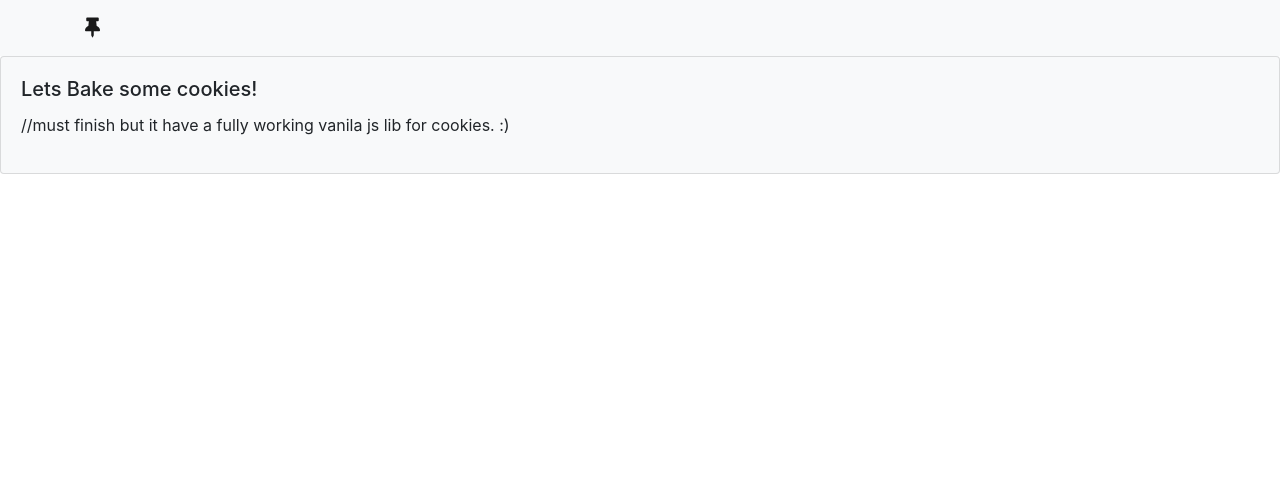
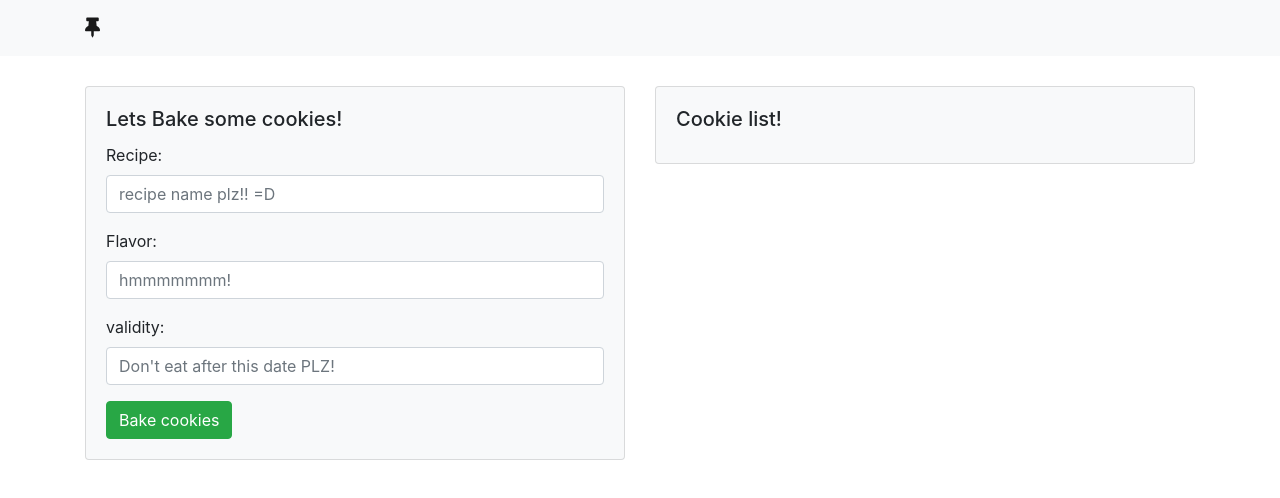
Before and after one commit to LeonadoRivaldo/30dayscodechallenge_day3, a plain HTML site: page index.html in a window 1280 px wide. Drawn offline with nearby package versions, Linux system fonts and the light colour scheme.

Commit message:
lib is working, but cant create cookies from a form dunno why yet :S

```diff
--- a/index.html
+++ b/index.html
@@ -28,28 +28,66 @@
     </header>
 
     <content>
+        <div class="container" style="margin-top:30px;">
             <div class="row">
                 <div class="col-sm">
                     <div class="card bg-light mb-3">
                         <div class="card-body">
                             <h5 class="card-title">Lets Bake some cookies!</h5>
                             <div class="form-group">
-                            //must finish but it have a fully working  vanila js lib for cookies. :)
+                                <label title="cookie name" for="cookie_name">Recipe: </label>
+                                <input type="text" id="cookie_name" name="cookie_name" class="form-control" placeholder="recipe name plz!! =D">
+                            </div>
+                            <div class="form-group">
+                                <label title="COOKIE VALUE" for="cookie_name">Flavor: </label>
+                                <input type="text" id="cookie_value" name="cookie_value" class="form-control" placeholder="hmmmmmmm!">
+                            </div>
+                            <div class="form-group">
+                                <label title="COOKIE EXPIRES" for="cookie_name">validity: </label>
+                                <input type="number" id="cookie_validity" name="cookie_validity" class="form-control" placeholder="Don't eat after this date PLZ!">
+                            </div>
+                            <div class="d-flex jutify-content-end">
+                                <button class="btn btn-success bake">Bake cookies</button>
                             </div>
                         </div>
                     </div>
                 </div>
-            <div class="com-sm">
-
+                <div class="col-sm">
+                    <div class="card bg-light mb-3">
+                        <div class="card-body cookie-list">
+                            <h5 class="card-title">Cookie list!</h5>
+                        </div>
+                    </div>
+                </div>
             </div>
         </div>
     </content>
 
 </body>
 
-<script src="./cookie.js?v=3" type="text/javascript"></script>
+<script src="./cookie.js?v=4" type="text/javascript"></script>
 
 <script>
+
+    var $query = function(query){
+        return document.querySelector(query);
+    }
+
+
+    var cookieList = $query('.cookie-list');
+
+    $query('.bake').addEventListener("click", function(event){
+        event.preventDefault();
+        var cookiename = $query("#cookie_name").value;
+        var cookievalue = $query("#cookie_value").value;
+        var cookievalidity = $query("#cookie_validity").value;
+        if( window.cookiet.create({ name:cookiename, value:cookievalue, expires:cookievalidity }) ){
+            console.log(window.cookiet.listAsObject());
+        }
+    });
+
+
+
 </script>
 
 </html>
```
Lines whose indentation alone changed are shown as unchanged.
